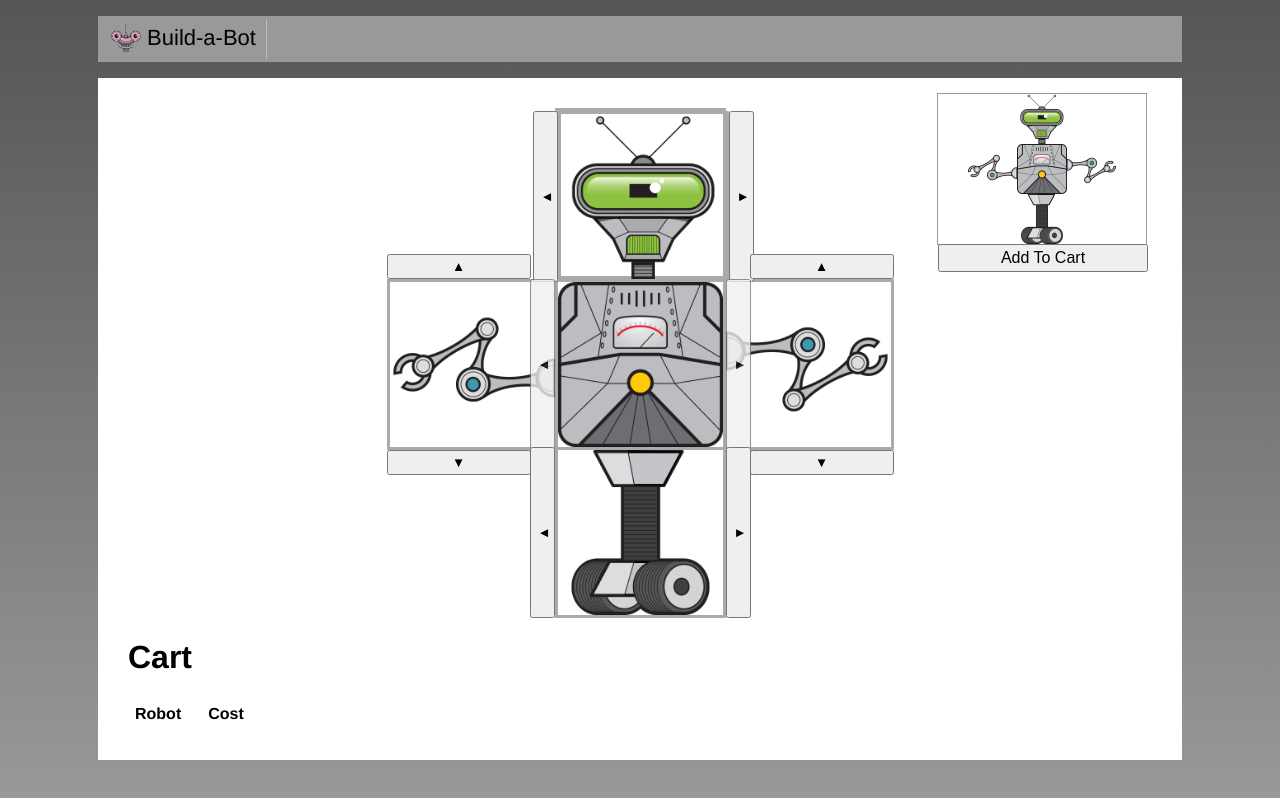
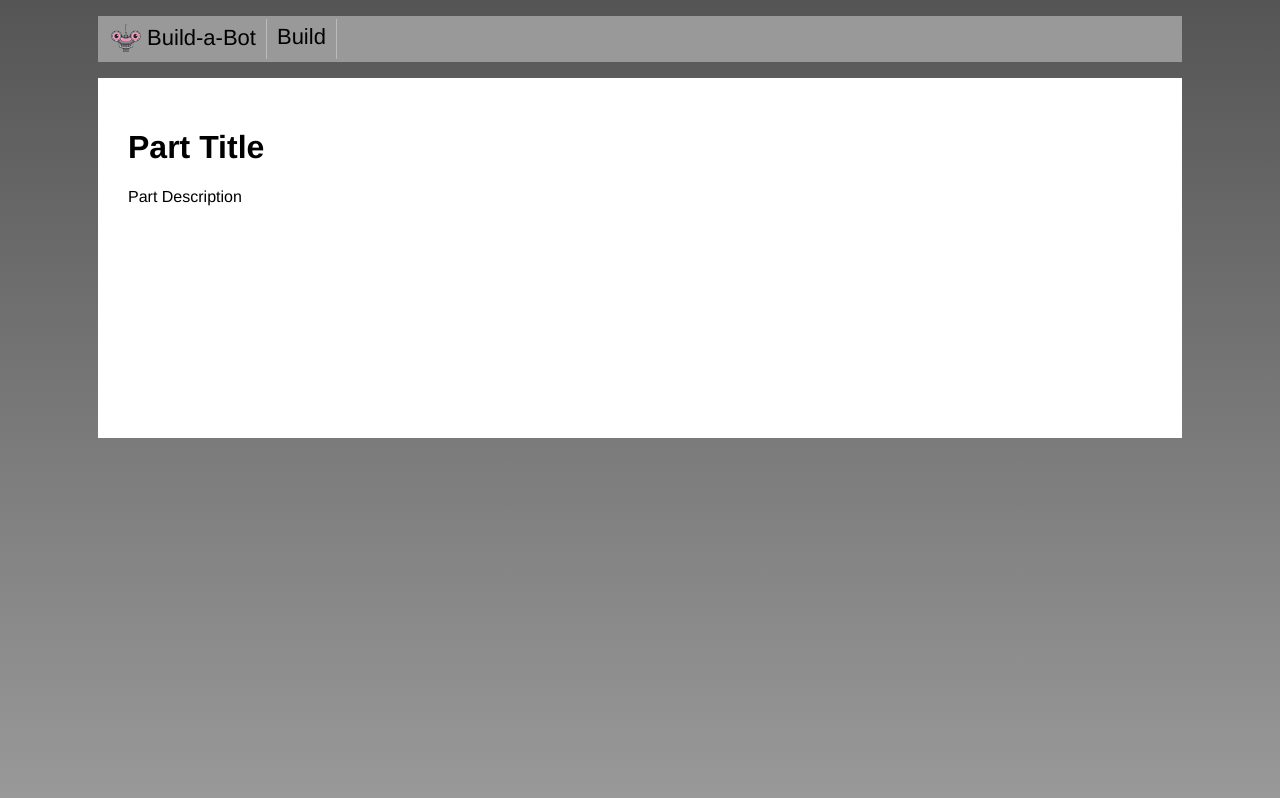
Before and after one commit to choudlet/vue-learning1, a Vue app: page /#/parts in a window 1280 px wide. Built offline with nearby package versions, Linux system fonts and the light colour scheme.

Commit message:
fixed a lot of the issues :fire:

```diff
--- a/package.json
+++ b/package.json
@@ -10,7 +10,8 @@
   "dependencies": {
     "node-sass": "^4.9.2",
     "sass-loader": "^7.0.3",
-    "vue": "^2.5.16"
+    "vue": "^2.5.16",
+    "vue-router": "^3.0.1"
   },
   "devDependencies": {
     "@vue/cli-plugin-babel": "^3.0.0-beta.15",
--- a/src/App.vue
+++ b/src/App.vue
@@ -4,25 +4,28 @@
       <nav>
         <ul>
           <li class="nav-item">
-            <img class="logo" src="./assets/build-a-bot-logo.png" /> Build-a-Bot </li>
+            <router-link class="nav-link" :to="{name: 'Home'}" exact>
+            <img class="logo" src="./assets/build-a-bot-logo.png" /> Build-a-Bot
+            </router-link>
+            </li>
+            <li class="nav-item">
+            <router-link class="nav-link" :to="{name: 'Build'}" exact>
+            Build
+            </router-link>
+            </li>
         </ul>
       </nav>
     </header>
     <main>
-      <RobotBuilder />
+      <router-view />
     </main>
   </div>
 </template>
 
 <script>
-import HomePage from "./home/HomePage.vue";
-import RobotBuilder from "./build/RobotBuilder.vue";
 
 export default {
   name: "app",
-  components: {
-    RobotBuilder
-  }
 };
 </script>
 
@@ -68,4 +71,13 @@ ul {
   vertical-align: middle;
   height: 30px;
 }
+
+.nav-link {
+  text-decoration: none;
+  color: inherit;
+}
+
+.router-link-active {
+  color: white;
+}
 </style>
--- a/src/home/HomePage.vue
+++ b/src/home/HomePage.vue
@@ -4,7 +4,7 @@
       <img class="robot" src="../assets/robot-home.png" aria-hidden="true" />
     </div>
     <div class="getting-started">
-      <a href="">Get Started</a> building your first robot!
+      <router-link to="/build">Get Started</router-link> building your first robot!
     </div>
   </div>
 </template>
--- a/src/main.js
+++ b/src/main.js
@@ -1,8 +1,11 @@
 import Vue from 'vue';
 import App from './App.vue';
+
+import router from './router';
 
 Vue.config.productionTip = false;
 
 new Vue({
   render: h => h(App),
+  router,
 }).$mount('#app');
--- /dev/null
+++ b/src/parts/PartInfo.vue
@@ -0,0 +1,24 @@
+<template>
+<div>
+  <h1>
+    {{part.title}}
+  </h1>
+  <div>
+    {{part.description}}
+  </div>
+</div>
+</template>
+
+<script>
+export default {
+  name: "PartInfo",
+  data() {
+    return {
+    part:{
+      title:"Part Title",
+      description: "Part Description"
+    }
+    }
+  }
+}
+</script>
--- /dev/null
+++ b/src/router/index.js
@@ -0,0 +1,27 @@
+import Vue from 'vue';
+import Router from 'vue-router';
+import HomePage from '../home/HomePage.vue';
+import RobotBuilder from '../build/RobotBuilder.vue';
+import PartInfo from '../parts/PartInfo.vue';
+
+Vue.use(Router);
+
+export default new Router({
+  routes: [
+    {
+      path: '/',
+      name: 'Home',
+      component: HomePage,
+    },
+    {
+      path: '/build',
+      name: 'Build',
+      component: RobotBuilder,
+    },
+    {
+      path: '/parts',
+      name: 'Parts',
+      component: PartInfo,
+    },
+  ],
+});
--- /dev/null
+++ b/src/shared/CollapsibleSection.vue
@@ -0,0 +1,27 @@
+<template>
+<div>
+  <div class="header">
+    <span v-if="open" @click="open = !open">&#x25B2; Collapse</span>
+    <span v-if="!open" @click="open = !open">&#x25BC; Header</span>
+  </div>
+  <slot v-if="open">
+
+  </slot>
+</div>
+</template>
+
+<script>
+  export default {
+    name:'CollapsibleSection',
+    data() {
+      return {open:true}
+    }
+  }
+</script>
+<style scoped>
+.header {
+  background-color: #bbb;
+  padding: 3px;
+  cursor: pointer;
+}
+</style>
```
Also changed, not shown: src/build/PartSelector.vue, src/build/RobotBuilder.vue, 1 other file (tests, documents, lock files or other folders).
